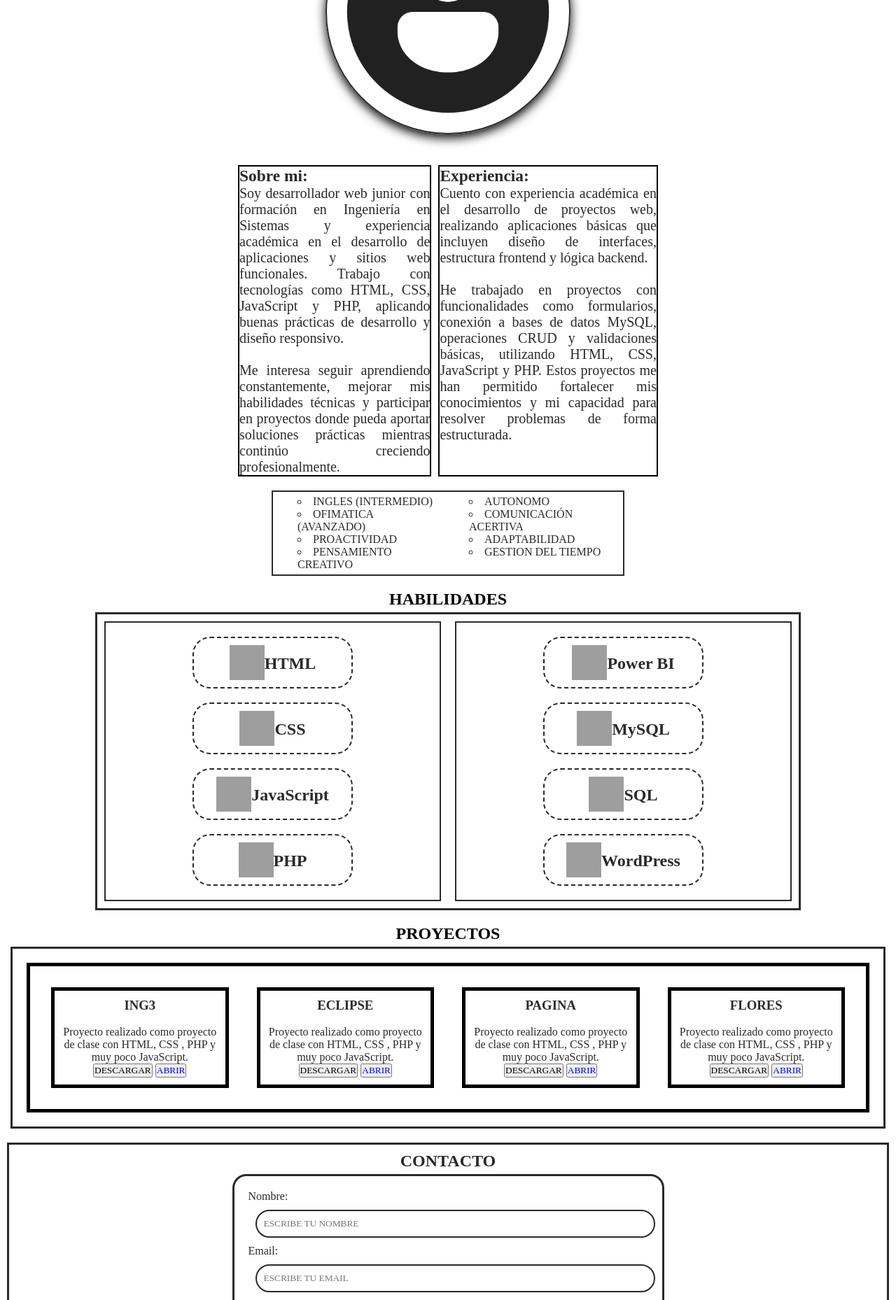
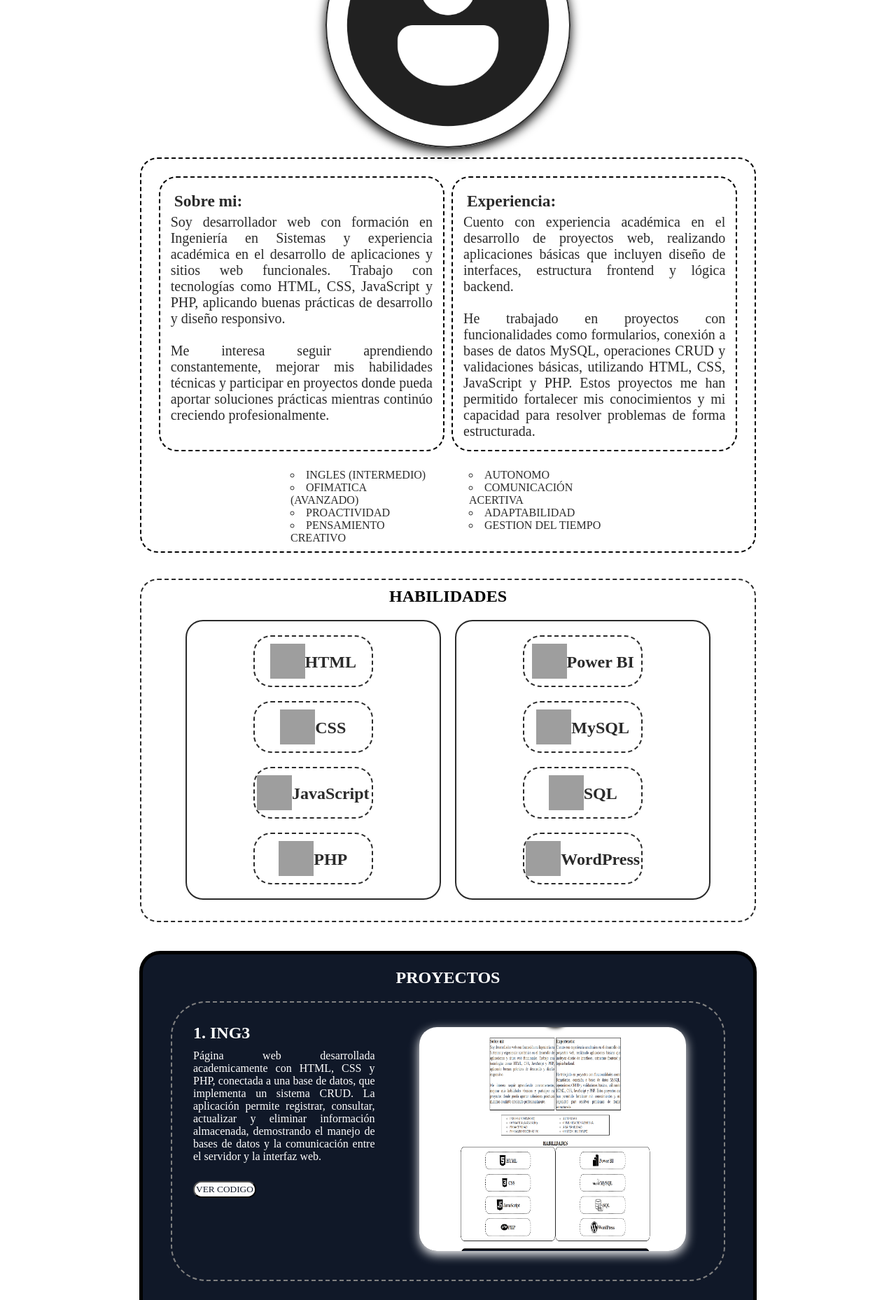
Before and after one commit to MCapera/mcapera.github.io, a PHP site: page / in a window 1280 px wide. Shown: the part 280-2138 px from the top of the page at 70% size. Run offline with PHP 8.4, Linux system fonts and the light colour scheme; some libraries are stand-ins or nearby versions; grey boxes are pictures that could not be loaded.

Commit message:
modified:   .vscode/settings.json 	new file:   img/image.png 	modified:   index.html 	modified:   main.js 	modified:   style.css

```diff
--- a/index.html
+++ b/index.html
@@ -18,9 +18,9 @@
             </label>
             <nav class="navbar">
                 <ul>
-                    <li><a href="#section1">SOBRE MI</a></li>
-                    <li><a href="#section2">HABILIDADES</a></li>
-                    <li><a href="#section3">PROYECTOS</a></li>
+                    <li><a href="#section1" class="texto">SOBRE MI</a></li>
+                    <li><a href="#section2" class="texto">HABILIDADES</a></li>
+                    <li><a href="#section3" class="texto">PROYECTOS</a></li>
                 </ul>
             </nav>
         </div>
@@ -32,14 +32,16 @@
 <body>
     <section id="section1">
         <div class="cuerpo">
+            <div>
                 <h1>¡Hola!, Soy Marlon Capera</h1>
+            </br>
                 <img src="img/person.webp" class="imk">
             </div>
             <div class="mybio">
                 <div id="info">
                     <div class="for-me">
                         <h3>Sobre mi:</h3>
-                    <p>Soy desarrollador web junior con formación en Ingeniería en Sistemas y experiencia académica en el desarrollo de aplicaciones y sitios web funcionales. Trabajo con tecnologías como HTML, CSS, JavaScript y PHP, aplicando buenas prácticas de desarrollo y diseño responsivo.</p>
+                        <p>Soy desarrollador web con formación en Ingeniería en Sistemas y experiencia académica en el desarrollo de aplicaciones y sitios web funcionales. Trabajo con tecnologías como HTML, CSS, JavaScript y PHP, aplicando buenas prácticas de desarrollo y diseño responsivo.</p>
                     </br>
                         <p>Me interesa seguir aprendiendo constantemente, mejorar mis habilidades técnicas y participar en proyectos donde pueda aportar soluciones prácticas mientras continúo creciendo profesionalmente.</p>
                     </div>
@@ -71,10 +73,11 @@
                     </div>
                 </div>
             </div>
+        </div>
     </section>
-    <!-- <img src="img/iniBody.jpg" height="250" width="350"> -->
     <section id="section2">
         <div class="cuerpo">
+            <div class="cuerpoH">
                 <h2>HABILIDADES</h2>
                 <div class="habilidades">
                     <div class="caja">
@@ -115,76 +118,58 @@
                     </div>
                 </div>
             </div>
+        </div>
     </section>
-    <!--<div class="cont">
-        <h2>¿Qué somos?</h2>
-        <img src="img/somos.jpg" height="" width="">
-        <p>somos una empresa de juegos en contabilidad</p>
-    </div> -->
     <section id="section3">
-        <div class="cuerpo">
+        <div class="cuerpoP">
+            <div id="descrip">
                 <h2>PROYECTOS</h2>
-            <div class="proyectos">
-                <div id="descrip">
                 <div id="proyec">
-                        <div>
-                            <h3>ING3</h3>
+                    <div class="Cproyec">
+                        <div class="descT">
+                            <h1>1. ING3</h1>
                         </div>
-                        <div>
-                            <img src="" alt="">
+                        <div class="descP">
+                            <p>Página web desarrollada academicamente con HTML, CSS y PHP, conectada a una base de datos, que implementa un sistema CRUD. La aplicación permite registrar, consultar, actualizar y eliminar información almacenada, demostrando el manejo de bases de datos y la comunicación entre el servidor y la interfaz web.</p>
                         </div>
-                        <div>
-                            <p>Proyecto realizado como proyecto de clase con HTML, CSS , PHP y muy poco JavaScript.</p>
+                        <div class="descB">
+                            <button><li><a href="#">VER CODIGO</a></li></button>
                         </div>
-                        <div>
-                            <button>DESCARGAR</button>
-                            <button><li><a href="#">ABRIR</a></li></button>
+                    </div>
+                    <div class="Fproy">
+                        <img src="img/image.png" width="300px" class="Foproy">
                     </div>
                 </div>
                 <div id="proyec">
-                        <div>
-                            <h3>ECLIPSE</h3>
+                    <div class="Cproyec">
+                        <div class="descT">
+                            <h1>2. Eclipse</h1>
                         </div>
-                        <div>
-                            <img src="" alt="">
+                        <div class="descP">
+                            <p>Proyecto visual desarrollado con HTML y CSS que representa un eclipse mediante formas, sombras y animaciones. El diseño simula la alineación de los cuerpos celestes, destacando el uso de posicionamiento y efectos visuales en CSS.</p>
                         </div>
-                        <div>
-                            <p>Proyecto realizado como proyecto de clase con HTML, CSS , PHP y muy poco JavaScript.</p>
+                        <div class="descB">
+                            <button><li><a href="#">VER CODIGO</a></li></button>
                         </div>
-                        <div>
-                            <button>DESCARGAR</button>
-                            <button><li><a href="#">ABRIR</a></li></button>
+                    </div>
+                    <div class="Fproy">
+                        <img src="img/image.png" width="300px" class="Foproy">
                     </div>
                 </div>
                 <div id="proyec">
-                        <div>
-                            <h3>PAGINA</h3>
+                    <div class="Cproyec">
+                        <div class="descT">
+                            <h1>3. Flores</h1>
                         </div>
-                        <div>
-                            <div>
-                                <img src="" alt="">
+                        <div class="descP">
+                            <p>Proyecto visual desarrollado con HTML, CSS y JavaScript que crea una animación de flores en movimiento. Mediante JavaScript se controla la animación y el comportamiento de los elementos, mientras que CSS se encarga del estilo y los efectos visuales, destacando la interacción y dinamismo en la página.</p>
                         </div>
-                            <p>Proyecto realizado como proyecto de clase con HTML, CSS , PHP y muy poco JavaScript.</p>
-                        </div>
-                        <div>
-                            <button>DESCARGAR</button>
-                            <button><li><a href="#">ABRIR</a></li></button>
+                        <div class="descB">
+                            <button><li><a href="#">VER CODIGO</a></li></button>
                         </div>
                     </div>
-                    <div id="proyec">
-                        <div>
-                            <h3>FLORES</h3>
-                        </div>
-                        <div>
-                            <img src="" alt="">
-                        </div>
-                        <div>
-                            <p>Proyecto realizado como proyecto de clase con HTML, CSS , PHP y muy poco JavaScript.</p>
-                        </div>
-                        <div>
-                            <button>DESCARGAR</button>
-                            <button><li><a href="#">ABRIR</a></li></button>
-                        </div>
+                    <div class="Fproy">
+                        <img src="img/image.png" width="300px" class="Foproy">
                     </div>
                 </div>
             </div>
@@ -192,23 +177,24 @@
     </section>
     <section>
         <div class="formu">
+            <div class="contact">
                 <h2>CONTACTO</h2>
-        <div class="contact">
                 <div class="formulario">
-                    <form action="">
+                    <form id="contactForm">
                         <label for="nombre">Nombre:</label>
-                        <input type="text" placeholder="ESCRIBE TU NOMBRE" id="nombre" name="nombre">
+                        <input type="text" placeholder="ESCRIBE TU NOMBRE" id="nombre" name="nombre" required>
                         <label for="email">Email:</label>
-                        <input type="email" placeholder="ESCRIBE TU EMAIL" id="email" name="email">
+                        <input type="email" placeholder="ESCRIBE TU EMAIL" id="email" name="email" required>
                         <label for="mensaje">Mensaje:</label>
-                        <textarea id="mensaje" placeholder="ESCRIBE ALGÚN MENSAJE" name="mensaje"></textarea>
+                        <textarea id="mensaje" placeholder="ESCRIBE ALGÚN MENSAJE" name="mensaje" ></textarea>
                     </br>
-                        <button type="submit" class="btn">Enviar</button>
+                        <button type="submit" class="botn">Enviar</button>
                     </form>
                 </div>
             </div>
         </div>
     </section>
+    <script src="https://cdn.jsdelivr.net/npm/emailjs-com@3/dist/email.min.js"></script>
     <script src="main.js"></script>
 </body>
 
--- /dev/null
+++ b/main.js
@@ -0,0 +1,18 @@
+(function(){
+  emailjs.init(NjDfkMtd40E2jp7xV);
+})();
+
+document.getElementById("contactForm").addEventListener("submit", function(e) {
+  e.preventDefault();
+
+  emailjs.sendForm(
+    service_1qq20wl,
+    plantilla_ufzxc2m,
+    this
+  ).then(() => {
+    alert("Mensaje enviado ✅");
+    this.reset();
+  }, () => {
+    alert("Error al enviar ❌");
+  });
+});
--- a/style.css
+++ b/style.css
@@ -102,19 +108,24 @@ body{
     justify-items: center;
     height: auto;
     text-align: center;
+    padding: 1px;
 }
 
 /*PRIMERA PARTE*/
 
 .mybio{
     display: grid;
-    border: 0px solid #2A2A2A;
+    border: 5px solid #2A2A2A;
     text-align: center;
     font-family: Arial;
     margin: 5px;
     padding: 5px;
+    width: 70%;
     justify-items: center;
     color: #2A2A2A;
+    border-radius: 25px;
+    border: #000 2px solid;
+    border-style: dashed;
 }
 .mybio h1{
     font-size: 30px;
@@ -123,8 +134,8 @@ body{
     text-shadow: #000 0px 0.5px 3px;
 }
 .person{
-    border: 2px solid #2A2A2A;
-    width: 40%;
+    border: 0px solid #2A2A2A;
+    width: 60%;
 }
 #rasgos{
     text-align: left;
@@ -151,35 +162,57 @@ body{
 #info{
     margin: 5px;
     padding: 10px;
-    width: 50%;
+    width: auto;
     display: flex;
+    justify-content: center;
+    border-radius: 25px;
 }
 .for-me{
     font-size: 20px;
     color: #2A2A2A;
     text-align: justify;
     margin: 5px;
+    padding: 15px;
     border: #000 2px solid;
+    width: 50%;
+    border-radius: 25px;
+    border-style: dashed;
+}
+.for-me h3{
+    margin: 5px;
 }
 
 /*FINALIZA SEGUNDA PARTE Y EMPIEZA TERCERA*/
 
+.cuerpoH{
+    display: block;
+    margin: 10px;
+    justify-items: center;
+    height: auto;
+    width: 70%;
+    text-align: center;
+    padding: 10px;
+    border: 2px solid #2A2A2A;
+    border-style: dashed;
+    border-radius: 25px;
+}
 .habilidades{
     display: flex;
     text-align: center;
-    margin: 5px;
-    border: 3px solid #2A2A2A;
+    border: 0px solid #2A2A2A;
     color: #2A2A2A;
     justify-content: center;
-    width: 80%;
+    width: 90%;
+    margin: 10px;
 }
 .caja{
     display: inline-block;
-    margin: 10px;
     border: 2px solid #2A2A2A;
     padding: 10px;
     color: #2A2A2A;
+    border-radius: 25px;
     width: 50%;
+    margin: 10px;
 }
 .cajita{
     display: inline-flex;
@@ -198,13 +231,7 @@ body{
 #op{
     width: 50%;
 }
-.proyectos{
-    display: flex;
-    text-align: center;
-    margin: 5px;
-    border: 3px solid #2A2A2A;
-    color: #2A2A2A;
-}
+
 input{
     width: 100%;
     margin: 5px 0px 15px 0px;
@@ -232,21 +259,92 @@ input{
     margin: 20px;
     padding: 10px;
 }
+.cuerpoP{
+    display: block;
+    margin: 10px;
+    justify-items: center;
+    height: auto;
+    text-align: center;
+}
 #descrip{
     text-align: center;
     border: 5px solid #000;
-    width: 100%;
+    background: #101828;
+    width: 70%;
+    margin: 20px;
+    padding: 10px;
+    display: grid;
+    color: #fff;
+    border-radius: 30px;
+    padding: 20px;
+}
+#proyec{
+    text-align: left;
+    border: 2px solid gray;
+    width: auto;
     margin: 20px;
     padding: 10px;
     display: flex;
+    height: 400px;
+    border-radius: 50px;
+    border-style: dashed;
 }
-#proyec{
+.descT{
+    margin: 10px;
+    height: auto;
+    border: #000 0px solid;
+    text-align: justify;
+    color: #fff;
+}
+.descP{
+    margin: 10px;
+    height: 50%;
+    border: #000 0px solid;
+    text-align: justify;
+    color: #fff;
+}
+.descB{
+    margin: 10px;
+    height: 30%;
+    border: #000 0px solid;
+    text-align: justify;
+}
+.descB button{
+    border-radius: 25px;
+}
+.descB button a{
     text-align: center;
-    border: 5px solid #000;
-    width: 100%;
-    margin: 20px;
+    border-radius: 25px;
+    display: flex;
+    padding: 2px;
+    background: #fff;
+    color: #101828;
+}
+.descB button a:hover{
+    background: #45556C;
+    color: #fff;
+}
+.Fproy{
+    margin: 10px;
+    width: 60%;
+    height: auto;
+    border: #000 0px solid;
+    text-align: center;
+}
+.Foproy{
+    border-radius: 25px;
+    margin: 15px;
+    height: 90%;
+    width: 85%;
+    box-shadow: #fff 0px 5px 15px;
+}
+.Cproyec{
+    display: inline-block;
+    border: 0px solid #2A2A2A;
     padding: 10px;
-    display: block;
+    color: #2A2A2A;
+    border-radius: 25px;
+    width: 40%;
 }
 @media( max-width:991px){
     .welcome{
```
Also changed, not shown: other parts of style.css (+16 -9 lines), enviar.php (added, +23 -0 lines), img/image.png (added). Lines whose indentation alone changed are shown as unchanged.
